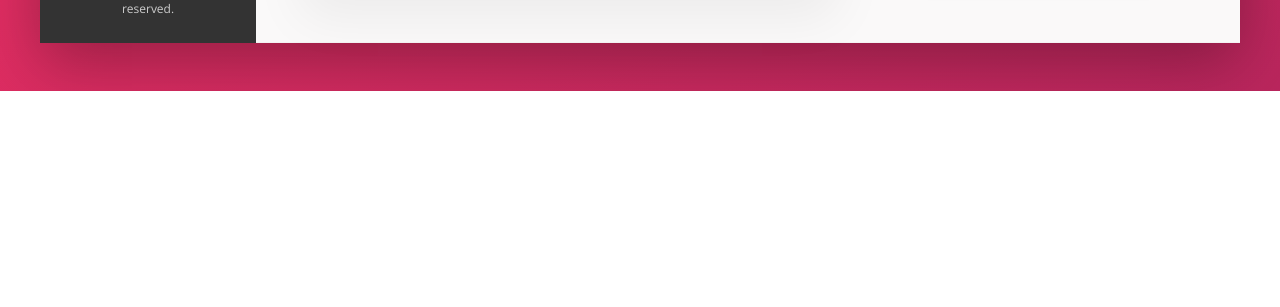
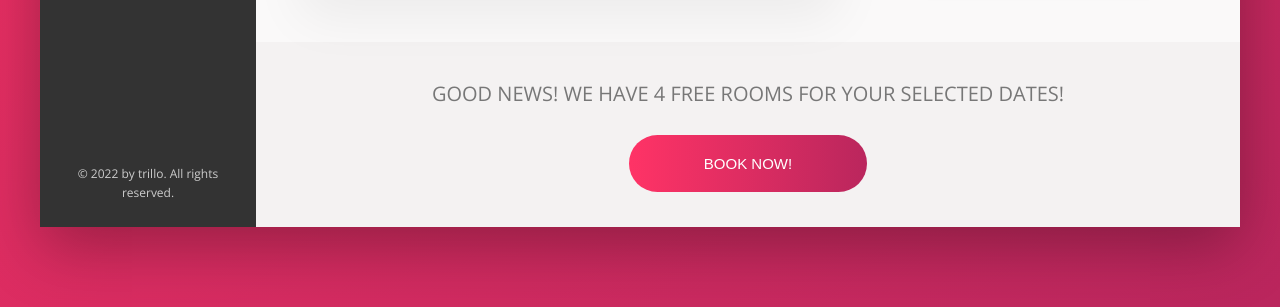
Before and after one commit to esenoff/trillo-sass-project-flexbox, a website: page index.html in a window 1280 px wide. Shown: the part 789-1096 px from the top of the page. Before the commit the page ends 880 px from the top, so only its background shows below. Drawn offline with nearby package versions, Linux system fonts and the light colour scheme.

Commit message:
git add cta section

```diff
--- a/index.html
+++ b/index.html
@@ -218,6 +218,15 @@
                         <button class="btn-inline">Show all <span>&rarr;</span></button>
                     </div>
                    </div>
+                   <div class="cta">
+                    <h2 class="cta__book-now">
+                        Good news! We have 4 free rooms for your selected dates!
+                    </h2>
+                    <button class="btn">
+                        <span class="btn__visible">Book now!</span>
+                        <span class="btn__invisible">Only 4 rooms left!</span>
+                    </button>
+                    </div>
                 </main>
             </div>
         </div>
--- a/sass/_components.scss
+++ b/sass/_components.scss
@@ -478,3 +478,71 @@
     }
 
  }
+
+///////////////////////
+/// CALL TO ACTION
+
+.cta{
+    padding: 3.5rem 0;
+    text-align: center;
+
+    &__book-now{
+        font-size: 2rem;
+        font-weight: 300;
+        text-transform: uppercase;
+        margin-bottom: 2.5rem;
+    }
+}
+
+///////////////////////
+/// BUTTON
+
+.btn{
+    font-size: 1.5rem;
+    border: none;
+    font-weight: 300;
+    text-transform: uppercase;
+    border-radius: 100px;
+    background-image: linear-gradient(to right, var(--color-primary-light), var(--color-primary-dark));
+    color: #fff;
+    position: relative;
+    overflow: hidden;
+    cursor: pointer;
+
+    & > *{
+        display: inline-block;
+        height: 100%;
+        width: 100%;
+        transition: all .2s;
+    }
+
+    &__visible{
+        padding: 2rem 7.5rem;
+    }
+
+    &__invisible{
+        position: absolute;
+        padding: 2rem 0;
+        left: 0;
+        top: -100%;
+    }
+
+    &:hover{
+        background-image: linear-gradient(to left, var(--color-primary-light), var(--color-primary-dark));
+    }
+
+    &:hover &__visible{
+        transform: translateY(100%);
+    }
+
+    &:hover &__invisible{
+        top: 0;
+    }
+
+    &:focus{
+        outline: none;
+        animation: pulsate 1s infinite;
+    }
+
+
+}
```
Also changed, not shown: css/style.css.
